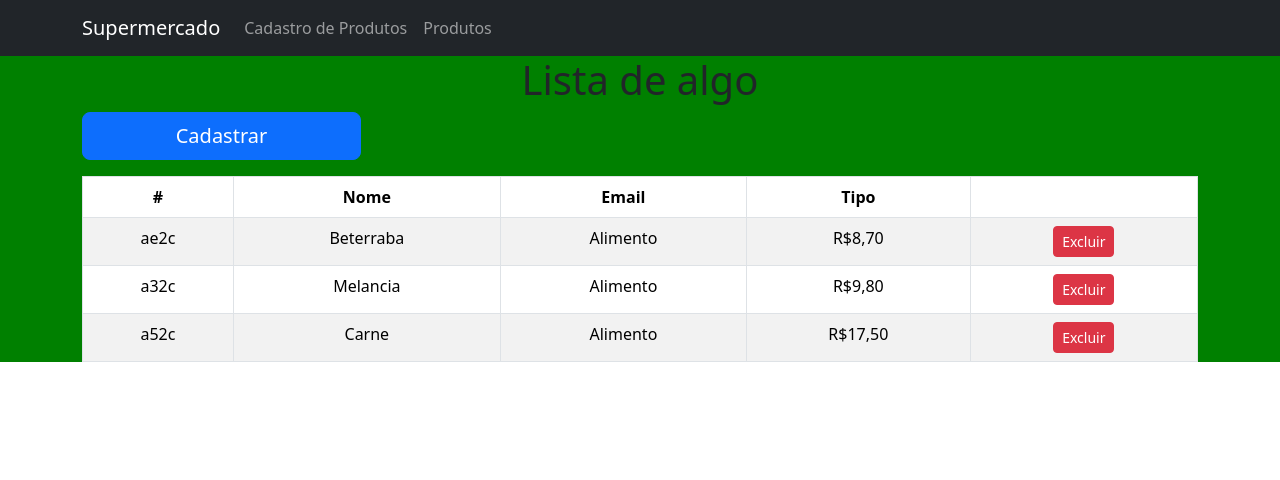
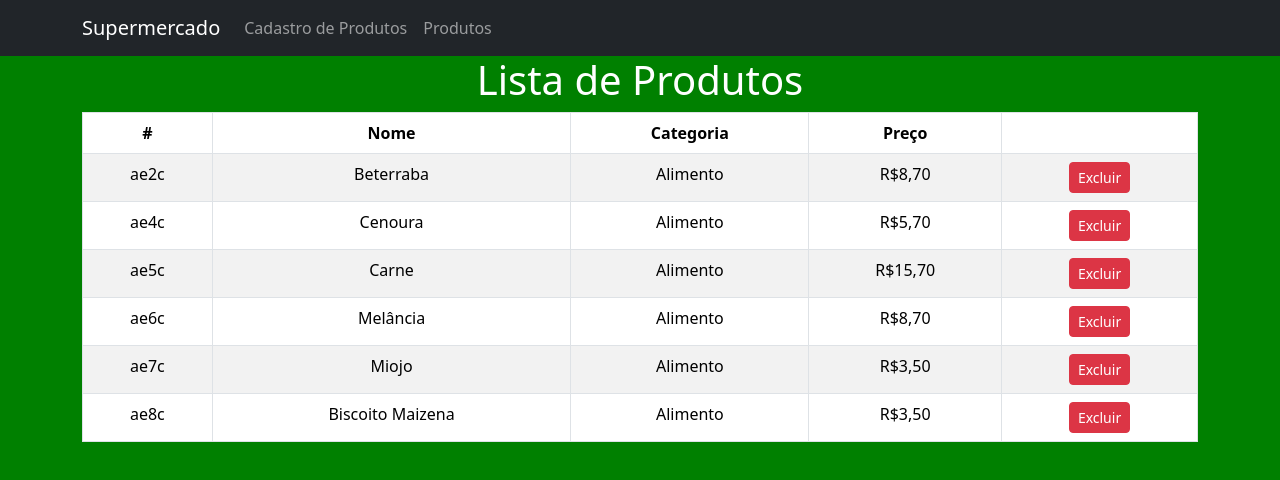
Before and after one commit to PedroIvo19/Prova-PedroIvo, a React (Create React App) app: page /produtos in a window 1280 px wide. Shown: the top 480 px of the page. Built offline with nearby package versions, Linux system fonts and the light colour scheme; data requests are answered from the project's data file.

Commit message:
Atualizando os arquivos do projeto

```diff
--- a/src/App.css
+++ b/src/App.css
@@ -1,3 +1,9 @@
 .App {
   text-align: center;
 }
+
+
+body {
+  background-color: green; /* Altere para a cor desejada */
+  color: white; /* Opcional: altera a cor do texto para melhorar a legibilidade */
+}
--- a/src/App.js
+++ b/src/App.js
@@ -1,25 +1,24 @@
-
 import './App.css';
 import 'bootstrap/dist/css/bootstrap.min.css';
-import { BrowserRouter, Route, Routes} from 'react-router-dom';
+import { BrowserRouter, Route, Routes } from 'react-router-dom';
 import CadastroProdutos from './pages/CadastroProdutos.jsx';
 import Login from './pages/Login.jsx';
-import Produtos from './pages/Produtos.jsx'
-
-
+import Produtos from './pages/Produtos.jsx';
+import { ProdutoProvider } from './context/ProdutoContext.jsx'; // Certifique-se de que está correto
 
 function App() {
     return (
-    <div className="App" style={{backgroundColor:"green"}}>
+        <ProdutoProvider>
+            <div className="App" style={{ backgroundColor: 'green', minHeight: '100vh', color: 'white' }}>
                 <BrowserRouter>
                     <Routes>
                         <Route path='/produtos' element={<Produtos />} />
                         <Route path='/cadastroprodutos' element={<CadastroProdutos />} />
-          <Route path='/login' element={<Login />} >
-          </Route>
+                        <Route path='/login' element={<Login />} />
                     </Routes>
                 </BrowserRouter>
             </div>
+        </ProdutoProvider>
     );
 }
 
--- a/src/components/ModalCadastrar.jsx
+++ b/src/components/ModalCadastrar.jsx
@@ -1,115 +1,71 @@
-import Button from 'react-bootstrap/Button';
-import Modal from 'react-bootstrap/Modal';
-import FloatingLabel from "react-bootstrap/FloatingLabel";
-import Form from "react-bootstrap/Form";
-import { useState } from "react";
+// src/components/ModalCadastrar.jsx
+import React, { useContext, useState } from 'react';
+import { Modal, Button, Form } from 'react-bootstrap';
+import { ProdutoContext } from '../context/ProdutoContext.jsx';
 
+const ModalCadastrar = ({ show, onHide }) => {
+    const { cadastrarProduto } = useContext(ProdutoContext);
+    const [nome, setNome] = useState('');
+    const [categoria, setCategoria] = useState('');
+    const [preco, setPreco] = useState('');
 
+    const handleSubmit = (e) => {
+        e.preventDefault();
+        const novoProduto = {
+            nome,
+            categoria,
+            preço: preco,
+        };
 
-
-const url = "http://localhost:5000/usuarios";
-
-const ModalCadastrar = (props) => {
-
-    const [nome, setNome] = useState("");
-    const [categoria, setCategoria] = useState("");
-    const [preco, setPreco] = useState("");
-
-
-    const handleCadastrar = async () => {
-        if(nome != "" && categoria != "" && preco != ""){
-            const user = { nome, categoria, preco};
-            const res = await fetch(url, {
-                method: "POST",
-                headers: { "Conten-Type": "application/json" },
-                body: JSON.stringify(user),
-        });
-        setNome("");
-        setCategoria("");
-        setPreco("");
-        alert("Usuário cadastrado com sucesso");
-        props.onHide()
-    } else {
-        alert("Usuário cadastrado com sucesso");
-
-    }
+        // Chama a função de cadastro e reseta os campos do formulário
+        cadastrarProduto(novoProduto);
+        setNome('');
+        setCategoria('');
+        setPreco('');
+        onHide(); // Fecha o modal
     };
 
     return (
-    <div>
-         <Modal
-      {...props}
-      size="lg"
-      aria-labelledby="contained-modal-title-vcenter"
-      centered
-    >
+        <Modal show={show} onHide={onHide}>
             <Modal.Header closeButton>
-        <Modal.Title id="contained-modal-title-vcenter">
-          Modal heading
-        </Modal.Title>
+                <Modal.Title>Cadastrar Produto</Modal.Title>
             </Modal.Header>
             <Modal.Body>
-        <h4>Alguma coisa</h4>
-
-     {/* caixinha do nome */}
-     <FloatingLabel
-            controlId="floatingInputName"
-            label="Nome"
-            className="mb-3"
-          >
+                <Form onSubmit={handleSubmit}>
+                    <Form.Group controlId="formNome">
+                        <Form.Label>Nome do Produto</Form.Label>
                         <Form.Control
                             type="text"
-              placeholder="Digite seu nome"
                             value={nome}
-              onChange={(e) => {
-                setNome(e.target.value);
-              }}
+                            onChange={(e) => setNome(e.target.value)}
+                            required
                         />
-          </FloatingLabel>
+                    </Form.Group>
+                    <Form.Group controlId="formCategoria">
+                        <Form.Label>Categoria</Form.Label>
+                        <Form.Control
+                            type="text"
+                            value={categoria}
+                            onChange={(e) => setCategoria(e.target.value)}
+                            required
+                        />
+                    </Form.Group>
+                    <Form.Group controlId="formPreco">
+                        <Form.Label>Preço</Form.Label>
+                        <Form.Control
+                            type="number"
+                            value={preco}
+                            onChange={(e) => setPreco(e.target.value)}
+                            required
+                        />
+                    </Form.Group>
+                    <Button variant="primary" type="submit">
+                        Cadastrar
+                    </Button>
+                </Form>
+            </Modal.Body>
+        </Modal>
+    );
+};
 
-
-              {/* caixinha do email */}
-          <FloatingLabel
-            controlId="floatingInputEmail"
-            label="Categoria"
-            className="mb-3"
-          >
-            <Form.Control
-              type="Categoria"
-              placeholder="name@example.com"
-              value={categoria}
-              onChange={(e) => {
-                setCategoria(e.target.value);
-              }}
-            />
-          </FloatingLabel>
-
-
-           {/* caixinha da senha */}
-          <FloatingLabel
-            controlId="floatingSenha"
-            label="Preço"
-            className="mb-3"
-          >
-            <Form.Control
-              type="preco"
-              placeholder="Preço"
-              value={preco}
-              onChange={(e) => {
-                setPreco(e.target.value);
-              }}
-            />
-          </FloatingLabel>
-
-
-
-      </Modal.Body>
-      <Modal.Footer>
-        <Button onClick={handleCadastrar}>Cadastrar</Button>
-      </Modal.Footer>
-    </Modal>
-    </div>
-  )
-}
-
-export default ModalCadastrar
+export default ModalCadastrar;
--- a/src/components/NavBar.jsx
+++ b/src/components/NavBar.jsx
@@ -1,23 +1,20 @@
 import Container from 'react-bootstrap/Container';
 import Nav from 'react-bootstrap/Nav';
 import Navbar from 'react-bootstrap/Navbar';
-import NavDropdown from 'react-bootstrap/NavDropdown';
+import { Link } from 'react-router-dom'; // Importando Link do react-router-dom
 
 const NavBar = () => {
   return (
-    <div>
-           <Navbar bg="dark" data-bs-theme="dark">
-        <Container>
-          <Navbar.Brand href="#home">Supermercado</Navbar.Brand>
-          <Nav className="me-auto">
+    <Navbar bg="dark" variant="dark"> {/* Use o prop variant para definir o tema */}
+      <Container>
+        <Navbar.Brand as={Link} to="/">Supermercado</Navbar.Brand>
+        <Nav className="me-auto">
+          <Nav.Link as={Link} to="/cadastroprodutos">Cadastro de Produtos</Nav.Link>
+          <Nav.Link as={Link} to="/produtos">Produtos</Nav.Link> {/* Corrija o link aqui também */}
+        </Nav>
+      </Container>
+    </Navbar>
+  );
+};
 
-            <Nav.Link href="/CadastroProdutos">Cadastro de Produtos</Nav.Link>
-            <Nav.Link href="#pricing">Produtos</Nav.Link>
-          </Nav>
-        </Container>
-      </Navbar>
-    </div>
-  )
-}
-
-export default NavBar
+export default NavBar;
--- /dev/null
+++ b/src/context/ProdutoContext.jsx
@@ -0,0 +1,18 @@
+// src/context/ProdutoContext.jsx
+import React, { createContext, useState } from 'react';
+
+export const ProdutoContext = createContext();
+
+export const ProdutoProvider = ({ children }) => {
+    const [produtos, setProdutos] = useState([]);
+
+    const cadastrarProduto = (produto) => {
+        setProdutos((prevProdutos) => [...prevProdutos, produto]);
+    };
+
+    return (
+        <ProdutoContext.Provider value={{ produtos, cadastrarProduto }}>
+            {children}
+        </ProdutoContext.Provider>
+    );
+};
--- a/src/data/db.json
+++ b/src/data/db.json
@@ -7,16 +7,34 @@
       "preço": "R$8,70"
     },
     {
-      "id": "a32c",
-      "nome": "Melancia",
+      "id": "ae4c",
+      "nome": "Cenoura",
       "categoria": "Alimento",
-      "preço": "R$9,80"
+      "preço": "R$5,70"
     },
     {
-      "id": "a52c",
+      "id": "ae5c",
       "nome": "Carne",
       "categoria": "Alimento",
-      "preço": "R$17,50"
+      "preço": "R$15,70"
+    },
+    {
+      "id": "ae6c",
+      "nome": "Melância",
+      "categoria": "Alimento",
+      "preço": "R$8,70"
+    },
+    {
+      "id": "ae7c",
+      "nome": "Miojo",
+      "categoria": "Alimento",
+      "preço": "R$3,50"
+    },
+    {
+      "id": "ae8c",
+      "nome": "Biscoito Maizena",
+      "categoria": "Alimento",
+      "preço": "R$3,50"
     }
   ]
 }
--- a/src/pages/CadastroProdutos.jsx
+++ b/src/pages/CadastroProdutos.jsx
@@ -1,47 +1,69 @@
-import Col from 'react-bootstrap/Col';
-import Form from 'react-bootstrap/Form';
-import Row from 'react-bootstrap/Row';
+// src/pages/CadastroProdutos.jsx
+import React, { useContext, useState } from 'react';
+import { ProdutoContext } from '../context/ProdutoContext.jsx'; // Certifique-se de que está correto
+import { Button, Form, Row, Col } from 'react-bootstrap';
 import NavBar from '../components/NavBar';
-import { BrowserRouter, Route, Routes} from 'react-router-dom';
-import Button from 'react-bootstrap/Button';
 
 
-import { useState, useEffect } from 'react';
+const CadastroProdutos = () => {
+  const { produtos, setProdutos } = useContext(ProdutoContext);
+  const [nome, setNome] = useState('');
+  const [categoria, setCategoria] = useState('');
+  const [preco, setPreco] = useState('');
 
-const CadastroProdutos = () => {
+  const handleCadastrar = () => {
+      const novoProduto = { nome, categoria, preco };
+      setProdutos([...produtos, novoProduto]); // Adiciona o novo produto à lista
+      setNome('');
+      setCategoria('');
+      setPreco('');
+  };
+
     return (
-    <div styles={{backgroundColor: 'green'}}>
-        <NavBar/>
+        <div style={{ backgroundColor: 'green' }}>
+            <NavBar />
             <Row>
-        <Form.Label column="lg" lg={2}>
-          Nome Produto
-        </Form.Label>
+                <Form.Label column="lg" lg={2}>Nome Produto</Form.Label>
                 <Col>
-          <Form.Control size="lg" type="text" placeholder="Digite o produto" />
+                    <Form.Control
+                        size="lg"
+                        type="text"
+                        placeholder="Digite o produto"
+                        value={nome}
+                        onChange={(e) => setNome(e.target.value)}
+                    />
                 </Col>
             </Row>
             <br />
             <Row>
-        <Form.Label column lg={2}>
-          Categoria
-        </Form.Label>
+                <Form.Label column lg={2}>Categoria</Form.Label>
                 <Col>
-          <Form.Control type="text" placeholder="Digite sua categoria" />
+                    <Form.Control
+                        type="text"
+                        placeholder="Digite sua categoria"
+                        value={categoria}
+                        onChange={(e) => setCategoria(e.target.value)}
+                    />
                 </Col>
             </Row>
             <br />
             <Row>
-        <Form.Label column="sm" lg={2}>
-          Preço
-        </Form.Label>
+                <Form.Label column="sm" lg={2}>Preço</Form.Label>
                 <Col>
-          <Form.Control size="sm" type="text" placeholder="Digite seu preço" />
+                    <Form.Control
+                        size="sm"
+                        type="text"
+                        placeholder="Digite seu preço"
+                        value={preco}
+                        onChange={(e) => setPreco(e.target.value)}
+                    />
                 </Col>
-
-        <Button variant="outline-warning">Adicionar</Button>{' '}
+                <Button variant="outline-warning" onClick={handleCadastrar}>
+                    Adicionar
+                </Button>
             </Row>
         </div>
-  )
-}
+    );
+};
 
-export default CadastroProdutos
+export default CadastroProdutos;
--- a/src/pages/Login.jsx
+++ b/src/pages/Login.jsx
@@ -1,145 +1,84 @@
-import React from 'react'
+import React from 'react';
 import Container from 'react-bootstrap/esm/Container';
 import FloatingLabel from 'react-bootstrap/FloatingLabel';
 import Form from 'react-bootstrap/Form';
 import Alert from 'react-bootstrap/Alert';
 import Button from 'react-bootstrap/Button';
-import Nav from "react-bootstrap/Nav"
-import { BrowserRouter, Route, Routes} from 'react-router-dom';
-
-
-import { useState, useEffect } from 'react';
-
-const url = "http://localhost:5000/usuarios";
+import { useState } from 'react';
+import { useNavigate } from 'react-router-dom';
 
 const Login = () => {
+  const [usuario, setUsuario] = useState("");
+  const [senha, setSenha] = useState("");
 
+  const [alertaClass, setAlertaClass] = useState("m-3 d-none");
+  const [alertaMensagem, setAlertaMensagem] = useState("");
+  const [alertaVariant, setAlertaVariant] = useState("danger");
 
-    const [email='admin@gmail.com', setEmail] = useState("")
-    const [senha = '4321', setSenha] = useState("")
+  const navigate = useNavigate(); // Hook para navegação
 
+  const handleLogin = (e) => {
+    e.preventDefault();
 
-    //variaveis pro alerta
-    const [alertaClass, setAlertaClass] = useState(" m-3 d-none")
-    const [alertaMensagem, setAlertaMensagem] = useState("")
-    const [alertaVariant, setAlertaVariant] = useState("danger")
-
-  //Lista de usuarios
-  const [usuarios, setUsuarios] = useState([])
-
-  //Resgate de dados da API
-  useEffect(() => {
-
-    async function fetchData() {
-      try{
-        const res = await fetch(url)
-        const users = await res.json()
-        setUsuarios(users)
-      }
-      catch(error){
-        console.log(error.mensage)
-      }
-    }
-    fetchData()
-
-  }, []);
-
-
-  const gravarLocalStorage = (usuario) => {
-    localStorage.setItem("userName", usuario.nome)
-    localStorage.setItem("userEmail", usuario.email)
-
+    // Verifica se os campos não estão vazios
+    if (usuario === "") {
+      setAlertaClass("mb-3");
+      setAlertaMensagem("O campo usuário não pode ser vazio");
+      return;
     }
 
-  const handleLogin = async (e) => {
-    e.preventDefault()
-
-    const user = {email,senha}
-
-    const userToFind = usuarios.find(
-      (userFind) => userFind.email == user.email
-    )
-
-
-    if(email === "admin@gmail.com") {
-      if(senha != "4321") {
-        if(userToFind != undefined && userToFind.senha == senha){
-          console.log(userToFind)
-          console.log("entrou")
-          setAlertaClass("mb-3")
-          gravarLocalStorage(userToFind)
-          alert("Login efetuado com sucesso !")
-          setAlertaMensagem("Login efetuado com sucesso !")
-          setAlertaVariant("sucess")
-
-
-
-        }else{
-        setAlertaClass("mb-3")
-        setAlertaMensagem("Usuário ou senha incorreto !")
-        }
-      }
-      else{
-        setAlertaClass("mb-3")
-        setAlertaMensagem("O campo senha não pode ser vazio")
+    if (senha === "") {
+      setAlertaClass("mb-3");
+      setAlertaMensagem("O campo senha não pode ser vazio");
+      return;
     }
 
+    // Valida o usuário e a senha
+    if (usuario === "admin" && senha === "4321") {
+      setAlertaClass("m-3 d-none");
+      alert("Login efetuado com Sucesso");
+      navigate('/produtos'); // Redireciona para a página de produtos
+    } else {
+      setAlertaClass("mb-3");
+      setAlertaMensagem("Usuário ou senha inválidos");
     }
-    else{
-      setAlertaClass("mb-3")
-      setAlertaMensagem("O campo email não pode ser vazio")
-    }
-
-  }
-
+  };
 
   return (
     <div>
       <Container>
-        <span class="material-symbols-outlined" style={{fontSize:"100px"}}>
+        <span className="material-symbols-outlined" style={{ fontSize: "100px" }}>
           login
         </span>
 
-
         <form onSubmit={handleLogin}>
-        {/* caixinha do email */}
-          <FloatingLabel
-        controlId="floatingInputEmail"
-        label="Email"
-        className="mb-3"
-      >
-        <Form.Control type="email"
+          <FloatingLabel controlId="floatingInputUsuario" label="Usuário" className="mb-3">
+            <Form.Control
+              type="text"
               placeholder="name@example.com"
-        value={email}
-        onChange={(e) => {setEmail(e.target.value)}}/>
+              value={usuario}
+              onChange={(e) => { setUsuario(e.target.value) }}
+            />
           </FloatingLabel>
 
-
-      {/* caixinha da senha */}
-      <FloatingLabel controlId="floatingSenha"
-      label="Senha"
-       className='mb-3'
-       >
-        <Form.Control type="password"
+          <FloatingLabel controlId="floatingSenha" label="Senha" className='mb-3'>
+            <Form.Control
+              type="password"
               placeholder="Password"
               value={senha}
-        onChange={(e) => {setSenha(e.target.value)}} />
+              onChange={(e) => { setSenha(e.target.value) }}
+            />
           </FloatingLabel>
-
-
 
           <Alert key="danger" variant={alertaVariant} className={alertaClass}>
             {alertaMensagem}
           </Alert>
 
           <Button variant="primary" type="submit">Login</Button>{' '}
-
         </form>
-
-
       </Container>
     </div>
-  )
+  );
 }
 
-export default Login
+export default Login;
--- a/src/pages/Produtos.jsx
+++ b/src/pages/Produtos.jsx
@@ -1,111 +1,94 @@
 import Table from 'react-bootstrap/Table';
-import NavBar from '../components/NavBar'
+import NavBar from '../components/NavBar';
 import React, { useState, useEffect } from "react";
 import '../App.css';
 import ButtonGroup from "react-bootstrap/ButtonGroup";
 import Button from "react-bootstrap/Button";
 import Container from "react-bootstrap/esm/Container";
 import ModalCadastrar from "../components/ModalCadastrar.jsx";
-
-
+import { ProdutoContext } from '../context/ProdutoContext.jsx'; // Certifique-se de que está correto
 
 
 const url = "http://localhost:5000/produtos";
 
 const Produtos = () => {
-  const [modalCadastrar, setModalCadastrar] = React.useState(false);
+  const [modalCadastrar, setModalCadastrar] = useState(false);
+  const [produtos, setProdutos] = useState([]);
 
-  //Lista de usuarios
-  const [usuarios, setUsuarios] = useState([])
-
-  //Resgate de dados da API
   useEffect(() => {
-
     async function fetchData() {
-      try{
-        const res = await fetch(url)
-        const users = await res.json()
-        setUsuarios(users)
-      }
-      catch(error){
-        console.log(error.mensage)
+      try {
+        const res = await fetch(url);
+        const data = await res.json();
+        setProdutos(data);
+      } catch (error) {
+        console.log(error.message);
       }
     }
-    fetchData()
-
+    fetchData();
   }, []);
 
+  const handleDelete = async (id) => {
+    try {
+      const res = await fetch(`http://localhost:5000/produtos/${id}`, {
+        method: "DELETE",
+        headers: { "Content-Type": "application/json" },
+      });
 
-
-
+      if (res.ok) {
+        const produtoRemovido = await res.json();
+        alert(`Produto ${produtoRemovido.nome} foi excluído`);
+        // Atualiza a lista de produtos após a exclusão
+        setProdutos(produtos.filter(produto => produto.id !== id));
+      } else {
+        alert("Erro ao excluir o produto.");
+      }
+    } catch (error) {
+      console.log(error.message);
+    }
+  };
 
   return (
     <div>
-      <NavBar></NavBar>
+      <NavBar />
       <Container>
-        <h1>Lista de algo</h1>
-        <div className="d-grid col-3 gap-2">
-          <Button
-            variant="primary"
-            size="lg"
-            className="mb-3 d-inline-flex justify-content-center"
-            onClick={() => {
-              setModalCadastrar(true)
-            }}
-          >
-            <span
-              className="material-symbols-outlined flex"
-              style={{ fontSize: "30px" }}
-            >
-
-            </span>
-            Cadastrar
-          </Button>
-        </div>
+        <h1>Lista de Produtos</h1>
 
         <Table striped bordered hover>
           <thead>
             <tr>
               <th>#</th>
               <th>Nome</th>
-              <th>Email</th>
-              <th>Tipo</th>
+              <th>Categoria</th>
+              <th>Preço</th>
               <th></th>
             </tr>
           </thead>
           <tbody>
-            {usuarios.map((produtos) => (
-
-            <tr key = {produtos.id}>
-              <td>{produtos.id}</td>
-              <td>{produtos.nome}</td>
-              <td>{produtos.categoria}</td>
-              <td>{produtos.preço}</td>
-              <td>
-                <ButtonGroup size="sm">
-
-                  <Button variant="danger"
-                  onClick={async() =>{
-                    const res = await fetch(
-                      `http://localhost:5000/usuarios/${produtos.id}`,{
-                        method:"DELETE",
-                        headers: {"Content-Type": "application/json"},
-                      })
-                      const funcionarioRemovido = await res.json()
-                      alert(`Usuário $ {funcionarioRemovido.nome} foi excluido`)
-                  }}
-
-                  >Excluir</Button>
-                </ButtonGroup>
-              </td>
-            </tr>
+            {produtos.map((produto) => (
+              <tr key={produto.id}>
+                <td>{produto.id}</td>
+                <td>{produto.nome}</td>
+                <td>{produto.categoria}</td>
+                <td>{produto.preço}</td>
+                <td>
+                  <ButtonGroup size="sm">
+                    <Button
+                      variant="danger"
+                      onClick={() => handleDelete(produto.id)}
+                    >
+                      Excluir
+                    </Button>
+                  </ButtonGroup>
+                </td>
+              </tr>
             ))}
           </tbody>
         </Table>
         <ModalCadastrar
           show={modalCadastrar}
           onHide={() => {
-            setModalCadastrar(false)
+            setModalCadastrar(false);
           }}
         />
       </Container>
@@ -113,4 +96,4 @@ const Produtos = () => {
   );
 };
 
-export default Produtos
+export default Produtos;
```
Lines whose indentation alone changed are shown as unchanged.
